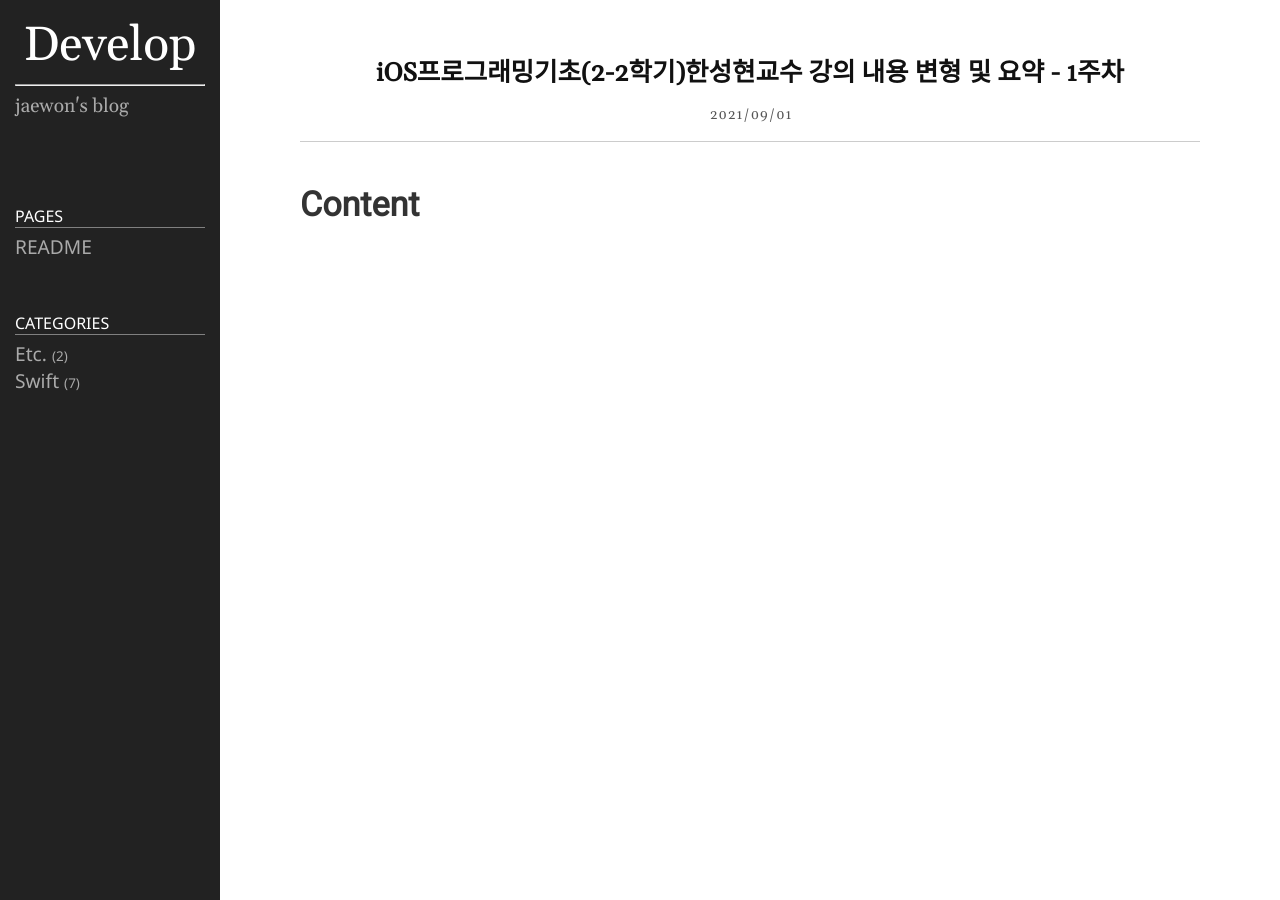
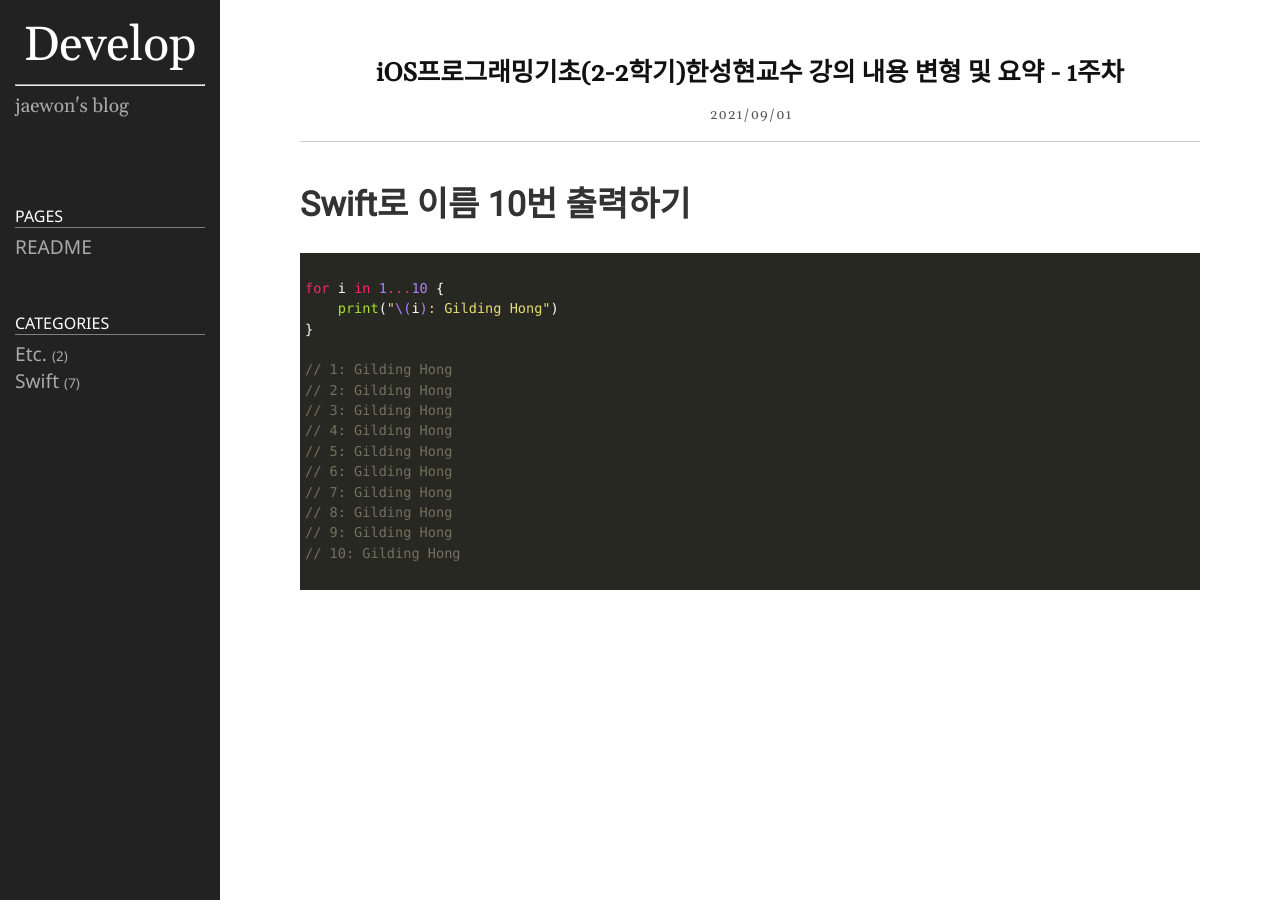
Before and after one commit to Jaewon-Yun/Jaewon-Yun.github.io, a Jekyll site: the page built from _posts/swift-report/2021-09-02-report.markdown, in a window 1280 px wide. Built offline with Jekyll 4.4.1, drawn with Linux system fonts in a browser that asks for light colours.

Commit message:
Update 2021-09-02-report.markdown

````diff
--- a/_posts/swift-report/2021-09-02-report.markdown
+++ b/_posts/swift-report/2021-09-02-report.markdown
@@ -5,4 +5,23 @@ date:   2021-09-02 00:00:00 +0900
 categories: Swift
 ---
 
-# Content
+# Swift로 이름 10번 출력하기
+
+```swift
+
+for i in 1...10 {
+    print("\(i): Gilding Hong")
+}
+
+// 1: Gilding Hong
+// 2: Gilding Hong
+// 3: Gilding Hong
+// 4: Gilding Hong
+// 5: Gilding Hong
+// 6: Gilding Hong
+// 7: Gilding Hong
+// 8: Gilding Hong
+// 9: Gilding Hong
+// 10: Gilding Hong
+
+```
````
